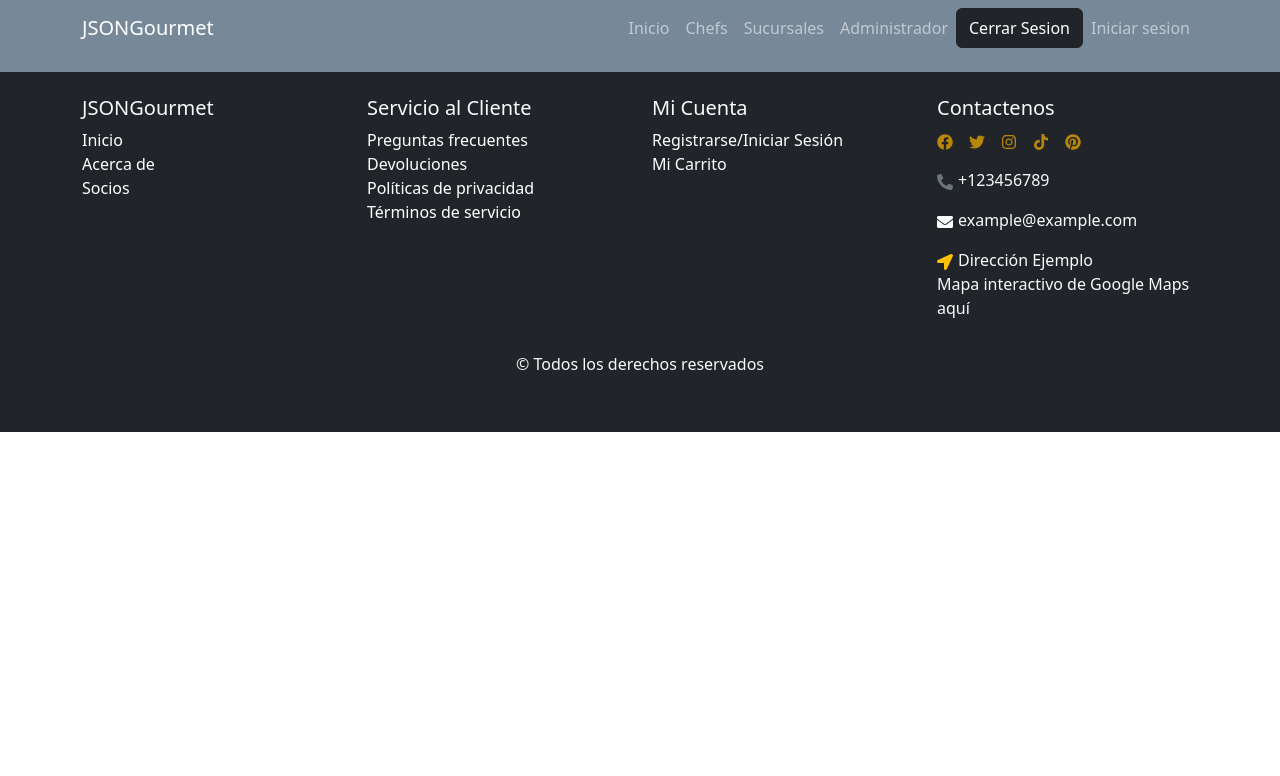
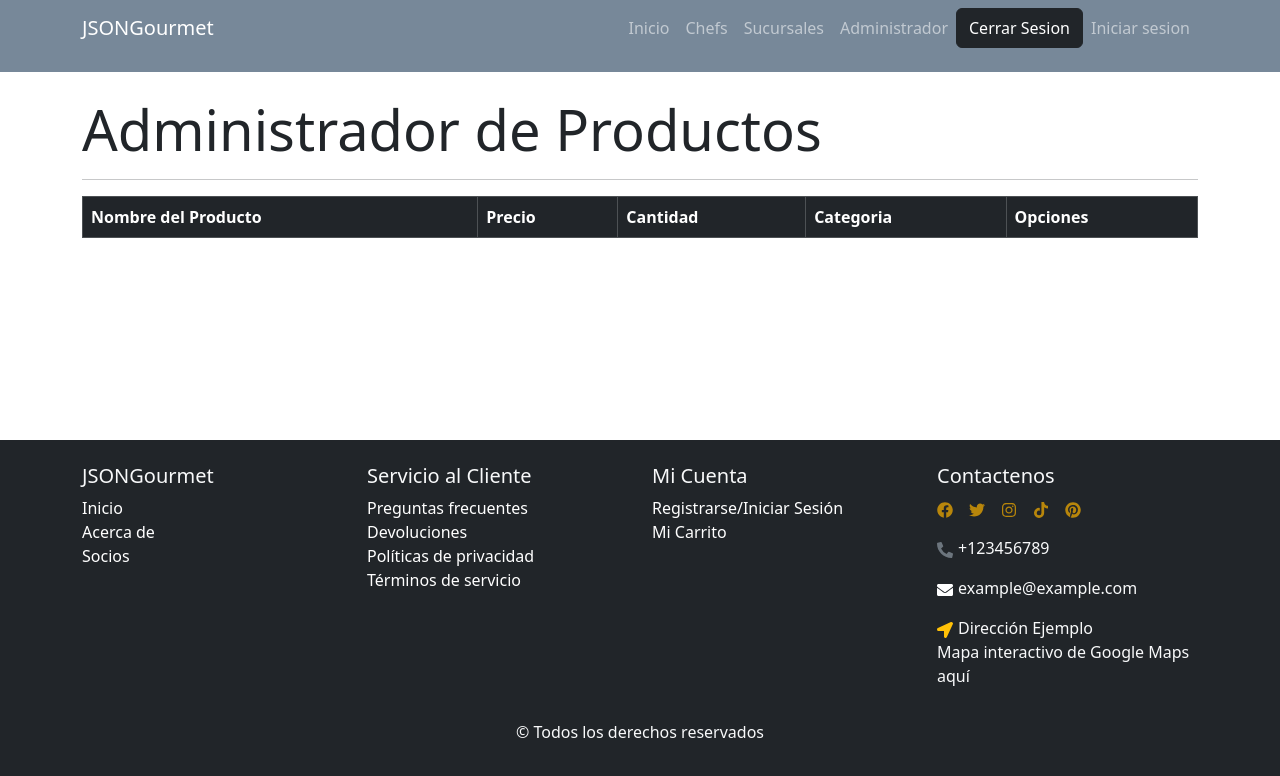
Before and after one commit to joaquin-fuentes/ProyectoFinal-Grupo3, a React (Vite) app: page /administradorProductos in a window 1280 px wide. Shown: the top 776 px of the page. Built offline with nearby package versions, Linux system fonts and the light colour scheme.

Commit message:
Se agregaron los componentes AdminProductos e ItemProducto

```diff
--- a/src/App.css
+++ b/src/App.css
@@ -77,3 +77,8 @@
     transform: translateX(-50%);
 
   }
+
+.fondo-tabla
+{
+  background-color: #8c7851;
+}
--- a/src/App.jsx
+++ b/src/App.jsx
@@ -5,6 +5,7 @@ import Footer from "./components/common/Footer";
 import Error404 from "./components/views/Error404"
 import { BrowserRouter, Routes, Route } from "react-router-dom";
 import { useState } from "react";
+import AdminProductos from "./components/productos/AdminProductos";
 
 
 
@@ -15,6 +16,7 @@ function App() {
       <Menu></Menu>
       <Routes>
       <Route path="/404" element={<Error404></Error404>}></Route>
+      <Route path="/administradorProductos" element={<AdminProductos></AdminProductos>}></Route>
       </Routes>
       <Footer></Footer>
     </BrowserRouter>
--- /dev/null
+++ b/src/components/productos/AdminProductos.jsx
@@ -0,0 +1,29 @@
+import React from 'react';
+import { Container, Table } from 'react-bootstrap';
+import ItemProducto from './ItemProducto';
+const AdminProductos = () => {
+    return (
+        <Container className='mainSection my-4'>
+        <h1 className='display-4'>Administrador de Productos</h1>
+        <hr></hr>
+        <section className='table-responsive'>
+            <Table bordered hover className='table-dark'>
+                <thead>
+                    <tr>
+                        <th>Nombre del Producto</th>
+                        <th>Precio</th>
+                        <th>Cantidad</th>
+                        <th>Categoria</th>
+                        <th>Opciones</th>
+                    </tr>
+                </thead>
+                <tbody>
+                    <ItemProducto></ItemProducto>
+                </tbody>
+            </Table>
+        </section>
+        </Container>
+    );
+};
+
+export default AdminProductos;
--- /dev/null
+++ b/src/components/productos/ItemProducto.jsx
@@ -0,0 +1,13 @@
+import React from 'react';
+import { Link } from 'react-router-dom';
+import { Button } from 'react-bootstrap';
+import {FaSquareXmark, FaPenToSquare} from 'react-icons/fa6'
+const ItemProducto = () => {
+    return (
+        <tr>
+
+        </tr>
+    );
+};
+
+export default ItemProducto;
```
